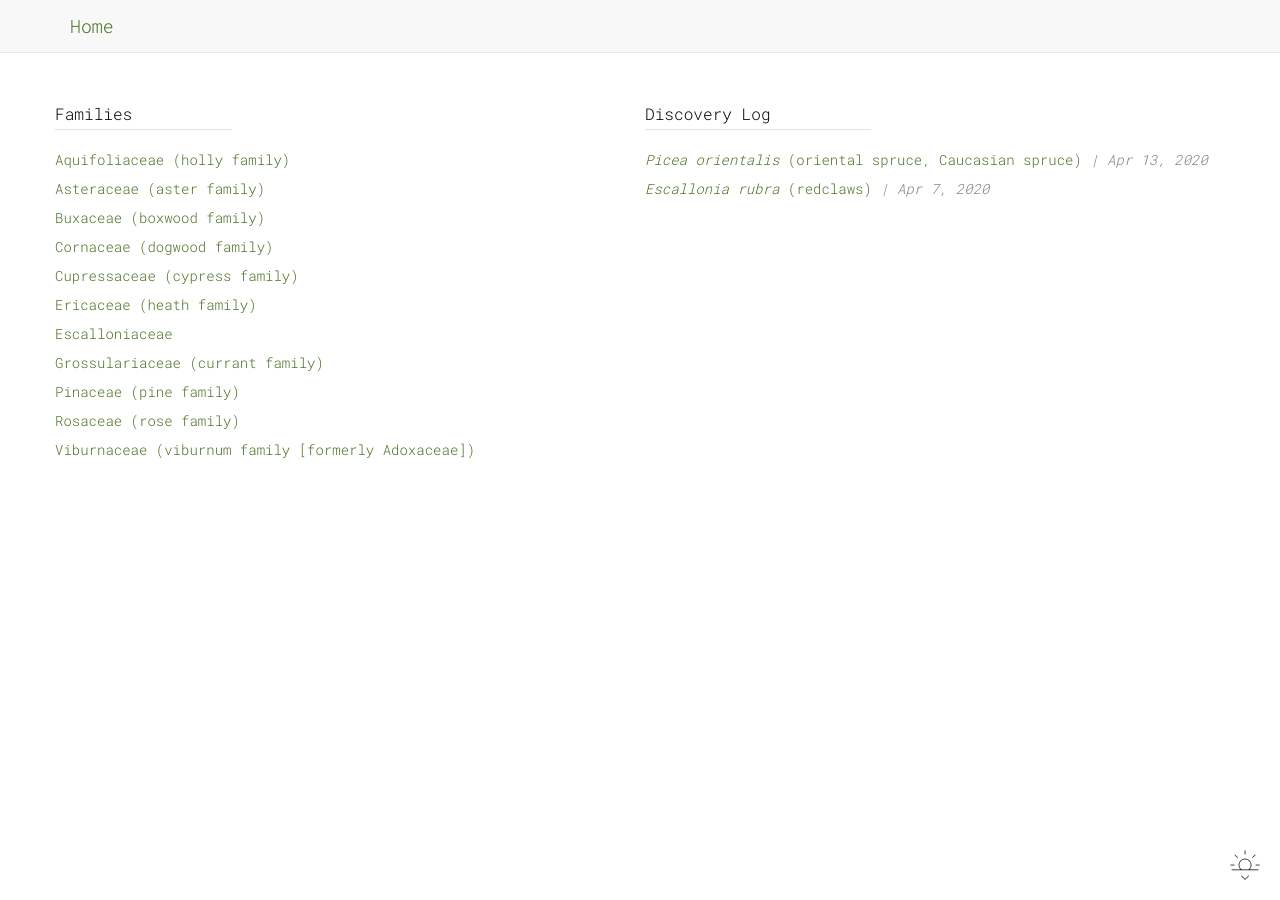
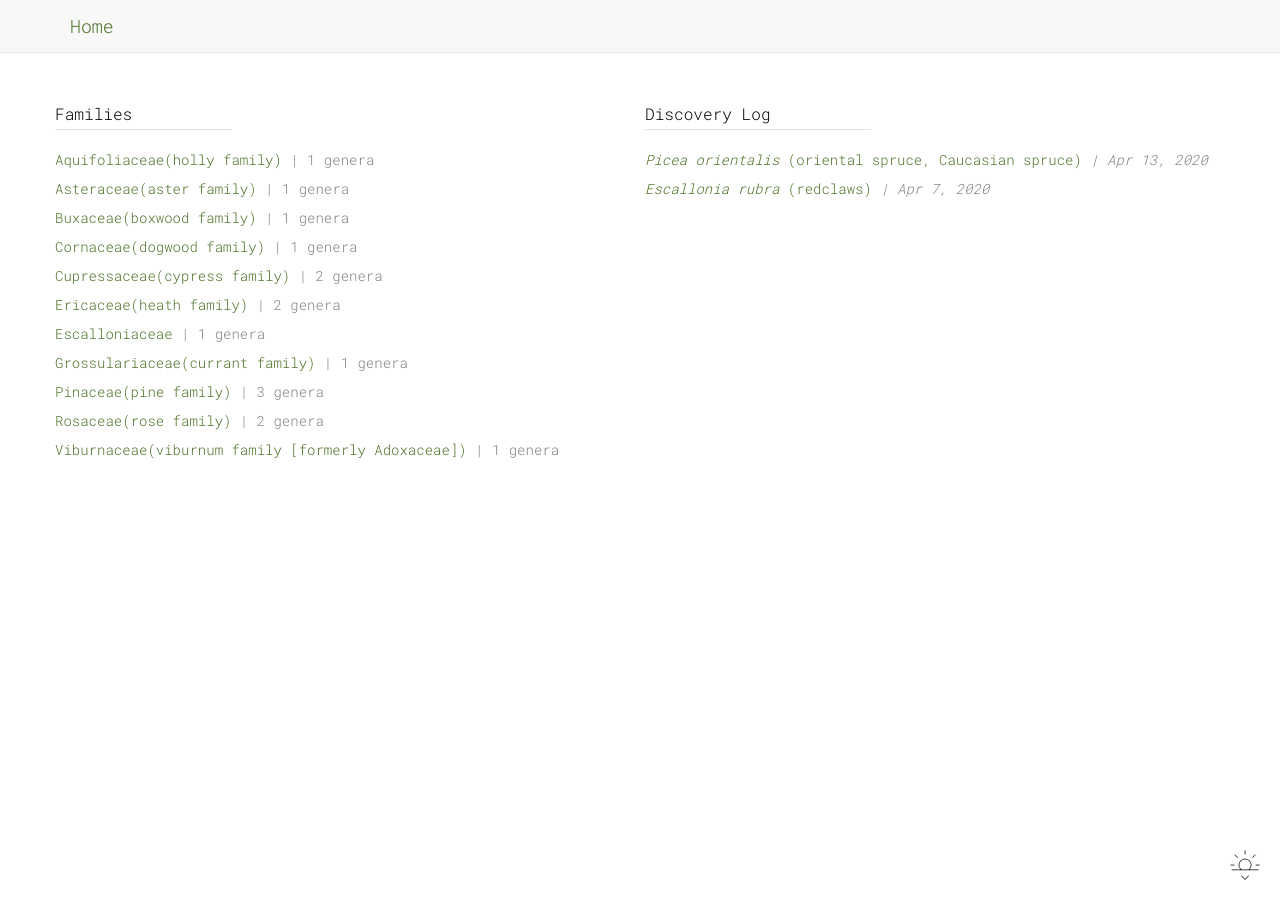
Before and after one commit to shaheenp/mygreeneyed, a Jekyll site: the page built from index.html, in a window 1280 px wide. Built offline with Jekyll 4.4.1, drawn with Linux system fonts in a browser that asks for light colours.

Commit message:
show # of genera/species in family/genus

```diff
--- a/_layouts/family.html
+++ b/_layouts/family.html
@@ -23,10 +23,10 @@
                 <ul>
                 {% assign genera = site.pages | where: "family", page.title | where: "layout", "genus" %}
                 {% for genus in genera %}
+                    {% assign species = site.pages | where: "family", page.title | where: "genus", genus.title %}
                     <li>
-                        <a href="{{ genus.url | relative_url}}">
-                            <span class="italic">{{ genus.title }}</span>{% if genus.commonname %} ({{ genus.commonname }}){% endif %}
-                        </a>
+                        <a href="{{ genus.url | relative_url}}"><span class="italic">{{ genus.title }}</span> {% if genus.commonname %}({{ genus.commonname }}){% endif %}</a>
+                        {% if species.size > 0 %}<span class="faded">| {{ species.size }} species</span>{% endif %}
                     </li>
                 {% endfor %}
                 </ul>
--- a/_layouts/species.html
+++ b/_layouts/species.html
@@ -17,7 +17,7 @@
                 <span class="italic">{{ page.title }}</span> {% if page.commonname %}({{ page.commonname }}){% endif %}
             </span>
             {% if page.date %}
-            <span class="post-date">Observed: {{ page.date | date: "%A, %B %-d, %Y" }}</span>
+            <span id="postDate" class="faded">Observed: {{ page.date | date: "%A, %B %-d, %Y" }}</span>
             {% endif %}
         </div>
         <div>
--- a/css/main.css
+++ b/css/main.css
@@ -92,6 +92,14 @@ body.night .posts-header {
     font-style: italic;
 }
 
+.faded {
+    color: #00000080;
+}
+
+body.night .faded {
+    color: #d5c4a180;
+}
+
 img {
     max-width: 100%;
     height: auto;
@@ -127,14 +135,6 @@ div.column-container > div + div {
     padding-right: 100px;
 }
 
-.post .post-date {
-    color: #00000080;
-}
-
-body.night .post-date {
-    color: #d5c4a180;
-}
-
 ul.posts {
     margin: 0px;
     padding: 0px;
@@ -152,14 +152,6 @@ ul.posts li + li {
 .post-header {
     display: flex;
     justify-content: space-between;
-}
-
-.post-date {
-    color: #00000080;
-}
-
-body.night .post-date {
-    color: #d5c4a180;
 }
 
 /***********
@@ -217,7 +209,7 @@ body.night .post-date {
         flex-direction: column;
     }
 
-    .post-header > .post-date {
+    #postDate {
         margin-top: 10px;
     }
 }
--- a/index.html
+++ b/index.html
@@ -8,10 +8,10 @@ title: MyGreenEyeD
         <ul class="posts">
             {% assign fams = site.pages | where: "layout", "family" %}
             {% for fam in fams %}
+                {% assign genera = site.pages | where: "family", fam.title | where: "layout", "genus" %}
             <li>
-                <a href="{{ fam.url | relative_url }}">
-                    {{ fam.title }}{% if fam.commonname %} ({{ fam.commonname }}){% endif %}
-                </a>
+                <a href="{{ fam.url | relative_url }}">{{ fam.title }}{% if fam.commonname %}({{ fam.commonname }}){% endif %}</a>
+                {% if genera.size > 0 %}<span class="faded">| {{ genera.size }} genera</span>{% endif %}
             </li>
             {% endfor %}
         </ul>
@@ -23,7 +23,7 @@ title: MyGreenEyeD
             {% for entry in entries %}
             <li class="post">
                 <a class="post-title" href="{{ entry.url | relative_url }}"><span class="italic">{{ entry.title }}</span> ({{ entry.commonname }})</a>
-                <span class="post-date">
+                <span class="faded">
                     <i>| {{ entry.date | date: "%b %-d, %Y" }}</i>
                 </span>
             </li>
```
